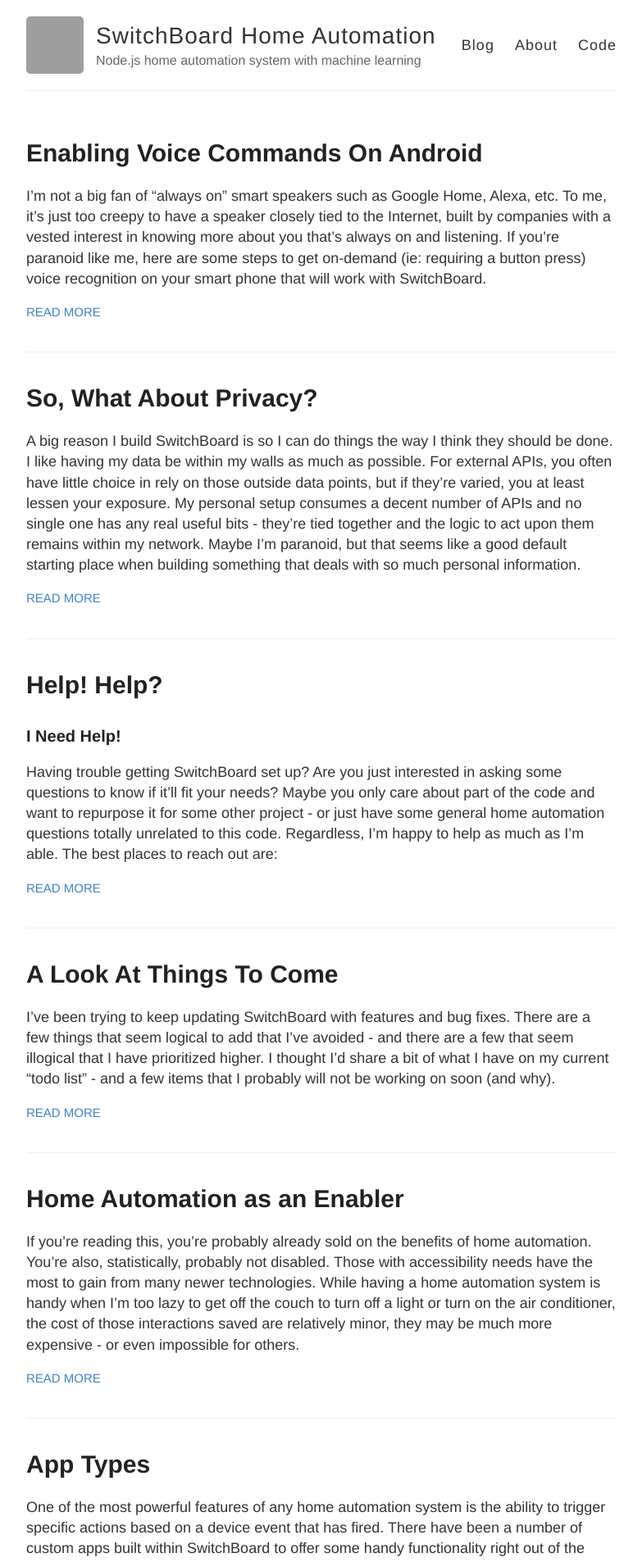
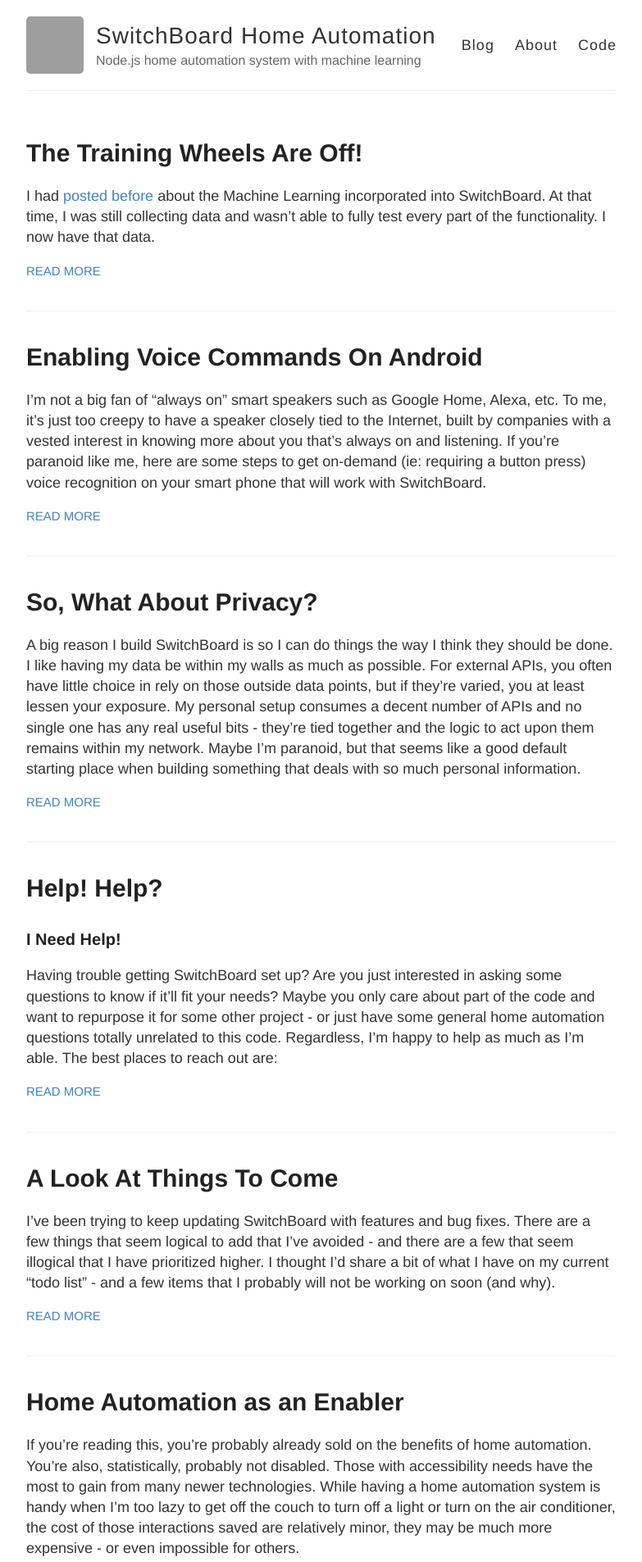
Before and after one commit to imbrianj/switchBoard, a Jekyll site: the page built from index.html, in a window 1280 px wide. Shown: the top 1906 px of the page at 82% size, without its empty margins (248-1031 px from the left). Built offline with Jekyll 4.4.1, drawn with Linux system fonts in a browser that asks for light colours; some of the changed lines change nothing that is shown; grey boxes are pictures that could not be loaded.

Commit message:
Add post about Machine Learning being turned on

````diff
--- /dev/null
+++ b/_posts/2018-1-10-The Training Wheels Are Off!.md
@@ -0,0 +1,33 @@
+---
+layout: post
+title: The Training Wheels Are Off!
+tags: [general, device, machine learning, home automation, gerty]
+---
+
+I had [posted before](https://imbrianj.github.io/switchBoard/Machine-(Slowly)-Learning/) about the Machine Learning incorporated into SwitchBoard.  At that time, I was still collecting data and wasn't able to fully test every part of the functionality.  I now have that data.
+
+I've been making improvements to the Machine Learning - slight tweaks to how events are recorded and changes to the logic in how different events are considered.
+
+One change to database records was the use of milliseconds instead of seconds.  While this will inflate data storage a bit, it makes a common baseline that can more intuitively be used throughout the codebase as this is natively acquired via `new Date.getTime()`.  If you have a bunch of recorded events and would like to update it to the new format, let me know and I can post it.  It'll just run through all recorded time values and multiply them by 1000.  Worth noting: there is no current loss of functionality if you do not migrate.  Most all of the time records are done for features that have not yet been implemented.
+
+Once the major bugs had been ironed out, I found the actions taken by SwitchBoard to be few, but not incorrect.  It has potential to be helpful, but I am still not convinced it will grow to be anything more than a novelty.  I will continue to tweak the parameters and build packages once I find something that's as usable as possible.
+
+Some interesting observations I've seen are actions taken that were unexpected.  I was notified that "Because of subdevice-state-temp-Office-68, I'm 83% sure you want the Living Room Switch off".  While I didn't even notice that the Living Room Switch was turned off (meaning it was valuable in saving that electricity) - it was an unexpected relationship that the office temperature was 68&deg; and it thought that was related to the Living Room Switch at all - it is likelier chalked up to dumb luck than any profound insights gained.  Regardless, it's interesting to see it behave - and if it ever does misbehave, it's simple enough to correct it.  By simply countering whatever action it had committed within the (configurable) one minute grace period, it will automatically reinforce the desired behaviors.
+
+I've added a ton more logging data, so you should be able to at least get an idea of why certain actions are or are not taken.  You may see messages in the log like:
+
+```
+AI: Ignoring Living Room Lamp since it recently changed state.
+AI: Already set, but 97% confident Closet Lamp should be off.
+AI: Only 66% confident Humidifier should be off.
+```
+
+This illustrates some of the five special conditions that the machine learning can derive:
+
+1. It's a desired action.  Execute on it.
+2. It's a desired action.  But the current state matches the desired state, so there's nothing to be done.  Ignore it.
+3. It may or may not be a desired action - the device has undergone a change within a certain amount of (configurable) time.  Ignore it.  If you and your house have a disagreement as to what is a desirable state of any devices, this is the tie-breaker.  If you say "I want this lamp off", SwitchBoard cannot immediately disagree and turn it back on.
+4. It is not a desired action as the confidence level has not surpassed the configurable threshold.  Ignore it.
+5. It's a read-only device (such as a motion sensor, temperature sensor) - so no action can be done to the device.  Ignore it.
+
+This solution is, admittedly, very simplistic.  It's a simple hash table of single events, mapped to many device states.  For a real breakthrough, I think compound conditions will need to be done.  If a motion sensor goes off AND my presence sensor is not active, the outcome could be very different than if I were home.  I'm trying to keep things simple for now, allowing me to change things quickly and not being overly committed into something overwhelming.
--- a/_sass/_highlights.scss
+++ b/_sass/_highlights.scss
@@ -1,5 +1,4 @@
-
-.highlight {
+pre.highlight {
   background-color: #efefef;
   padding: 7px 7px 7px 10px;
   border: 1px solid #ddd;
@@ -7,7 +6,7 @@
   -webkit-box-shadow: 3px 3px rgba(0,0,0,0.1);
   box-shadow: 3px 3px rgba(0,0,0,0.1);
   margin: 20px 0 20px 0;
-  overflow: scroll;
+  overflow: auto;
 }
 
 code {
````
Also changed, not shown: 5 other files.
